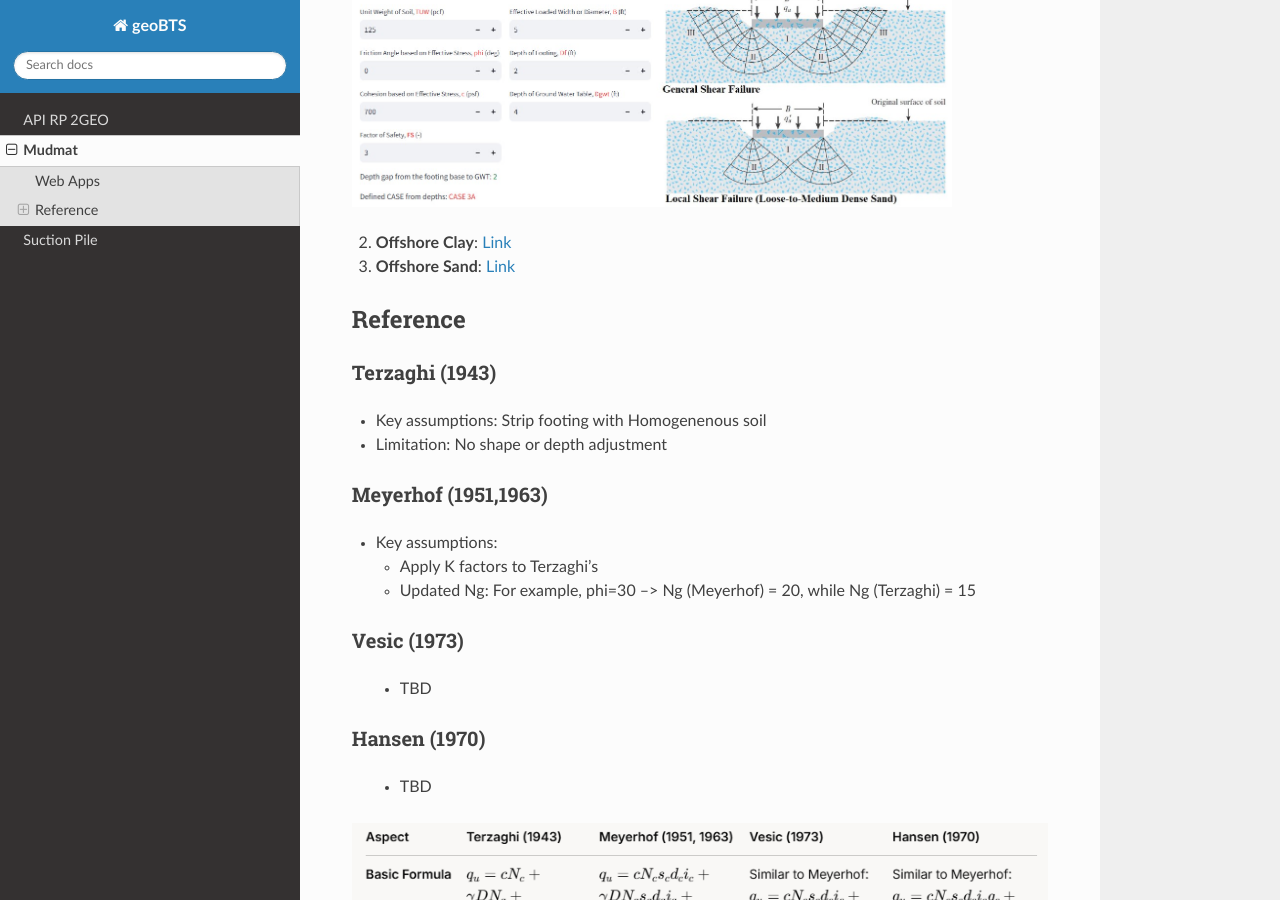
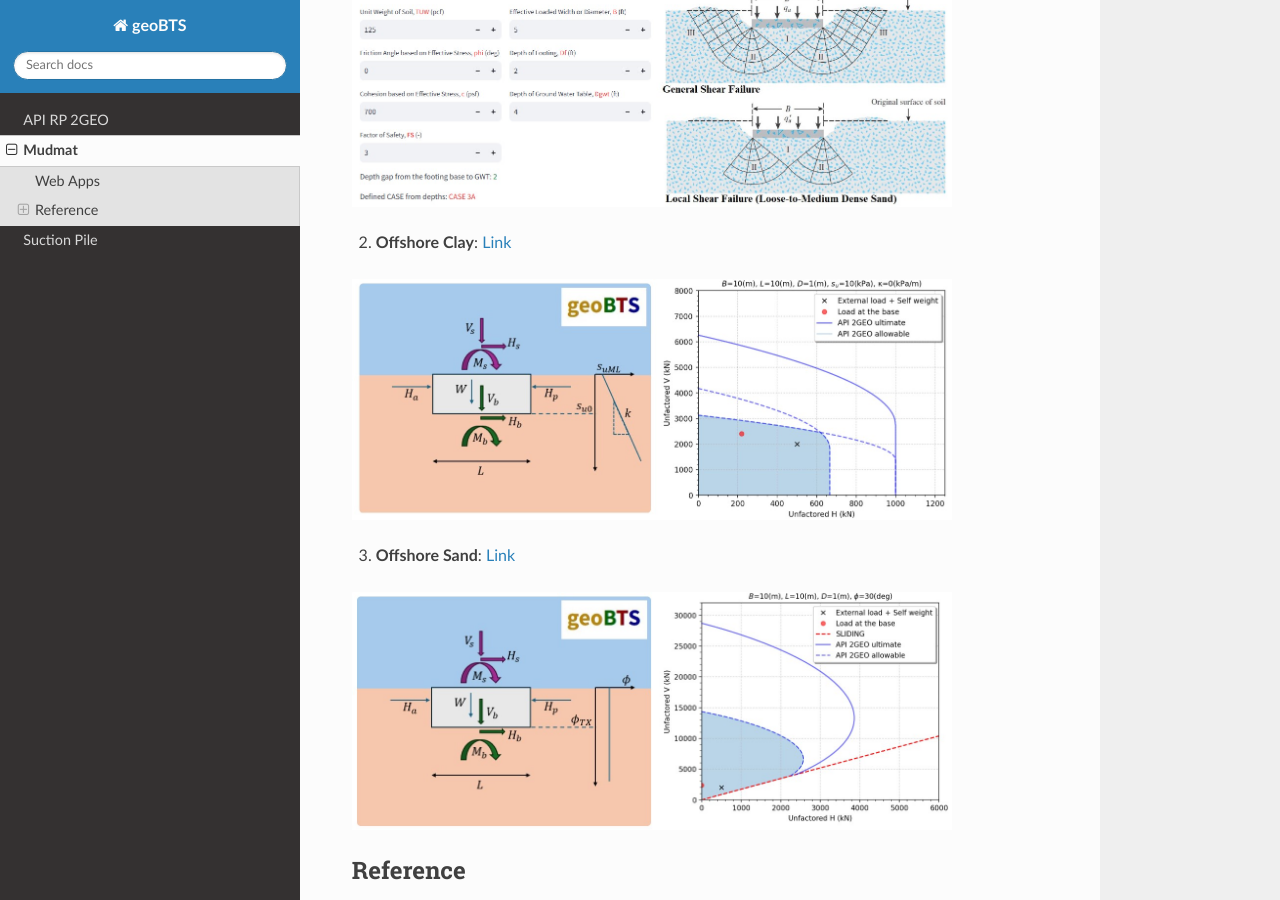
Before and after one commit to jungsohn/geoBTS, a Sphinx documentation site: the page built from docs/source/Mudmat.rst, in a window 1280 px wide and 900 px high, scrolled down 369 px. Built offline with Sphinx 7.4.7 and the Read the Docs theme 3.1.0, drawn with Linux system fonts in a browser that asks for light colours.

Commit message:
Update Mudmat.rst

```diff
--- a/docs/source/Mudmat.rst
+++ b/docs/source/Mudmat.rst
@@ -11,8 +11,13 @@ Web Apps
 
 2. **Offshore Clay**: `Link <https://webapp-mudmat-7f78b3e2018b.herokuapp.com/offshore_mudmat_clay>`_
 
+.. image:: https://raw.githubusercontent.com/jungsohn/geoBTS/main/docs/images/geoBTS-offshore_mudmat_clay.jpg
+   :width: 600px
+
 3. **Offshore Sand**: `Link <https://webapp-mudmat-7f78b3e2018b.herokuapp.com/offshore_mudmat_sand>`_
 
+.. image:: https://raw.githubusercontent.com/jungsohn/geoBTS/main/docs/images/geoBTS-offshore_mudmat_sand.jpg
+   :width: 600px
 
 Reference
 -----------
```
